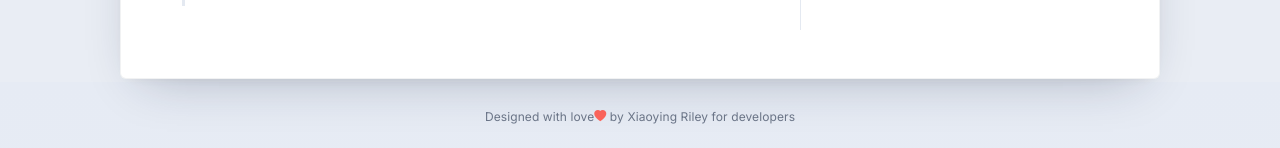
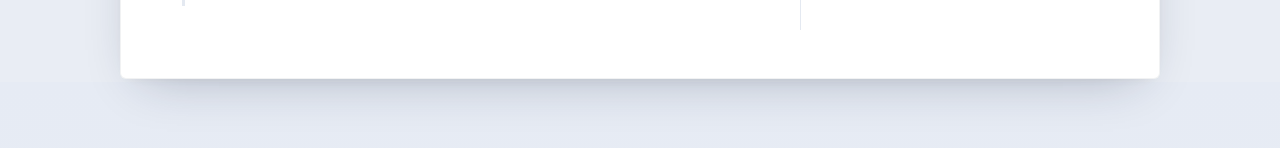
Before and after one commit to himito/himito.github.io, a Jekyll site: the page built from index.md, in a window 1280 px wide. Shown: the part 3518-3666 px from the top of the page. Built offline with Jekyll 4.4.1, drawn with Linux system fonts in a browser that asks for light colours; nearby versions of some CDN libraries; some web fonts are replaced; library files that are not in the unit come from our copies; after the commit the page ends 3645 px from its top, so only the background shows below that.

Commit message:
remove footer attribution from default layout and adjust CSS for spacing below cards

```diff
--- a/_layouts/default.html
+++ b/_layouts/default.html
@@ -85,9 +85,4 @@
 
   </div><!--//container-->
 
-  <footer class="footer text-center py-4">
-    <!--/* This template is free as long as you keep the footer attribution link. If you'd like to use the template without the attribution link, you can buy the commercial license via our website: themes.3rdwavemedia.com Thank you for your support. :) */-->
-    <small class="copyright">Designed with <span class="sr-only">love</span><i class="bi bi-heart-fill" style="color:#fe655c"></i> by <a class="theme-link" href="http://themes.3rdwavemedia.com" target="_blank">Xiaoying Riley</a> for developers</small>
-  </footer>
-
 </body>
--- a/assets/css/custom.css
+++ b/assets/css/custom.css
@@ -66,6 +66,7 @@ hr {
   border: 1px solid rgba(22, 33, 58, 0.06);
   overflow: hidden;
   margin-top: 0;
+  margin-bottom: 3rem; /* space below the card so its end is visible before the footer */
   padding-top: 0;
 }
 
```
